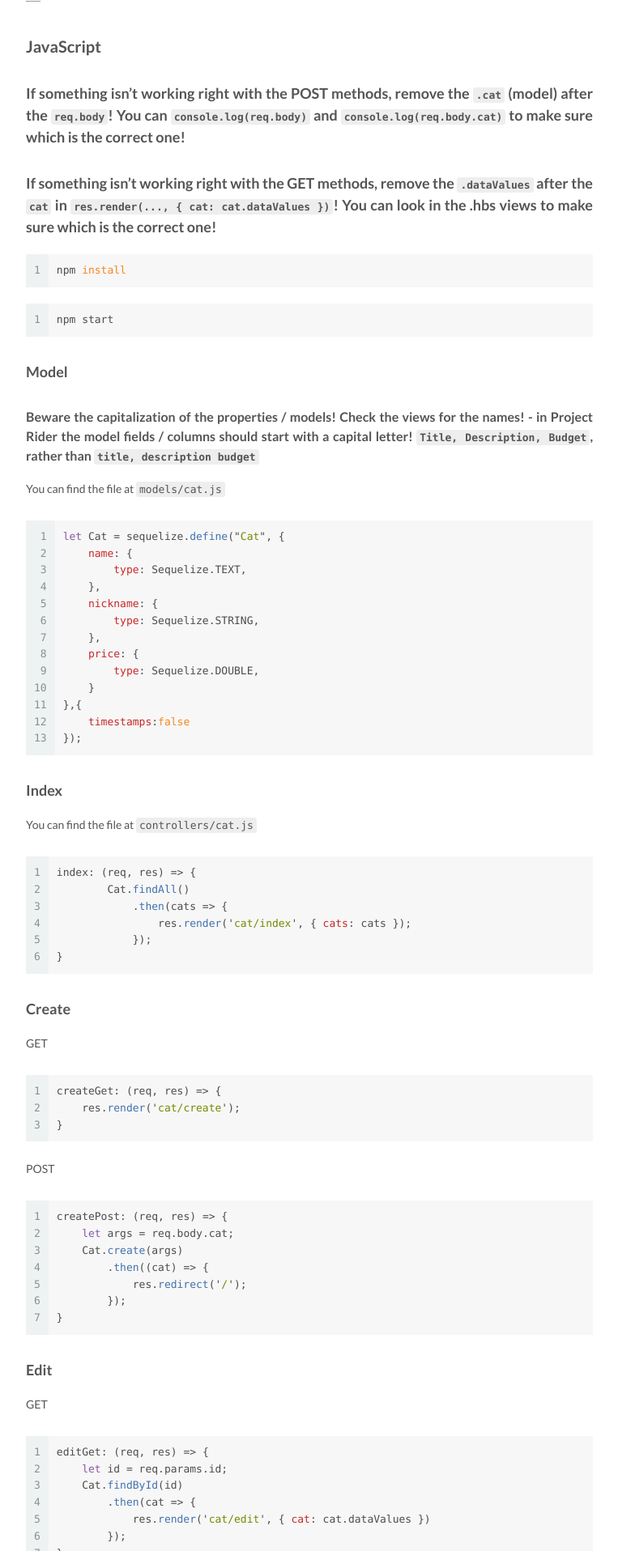
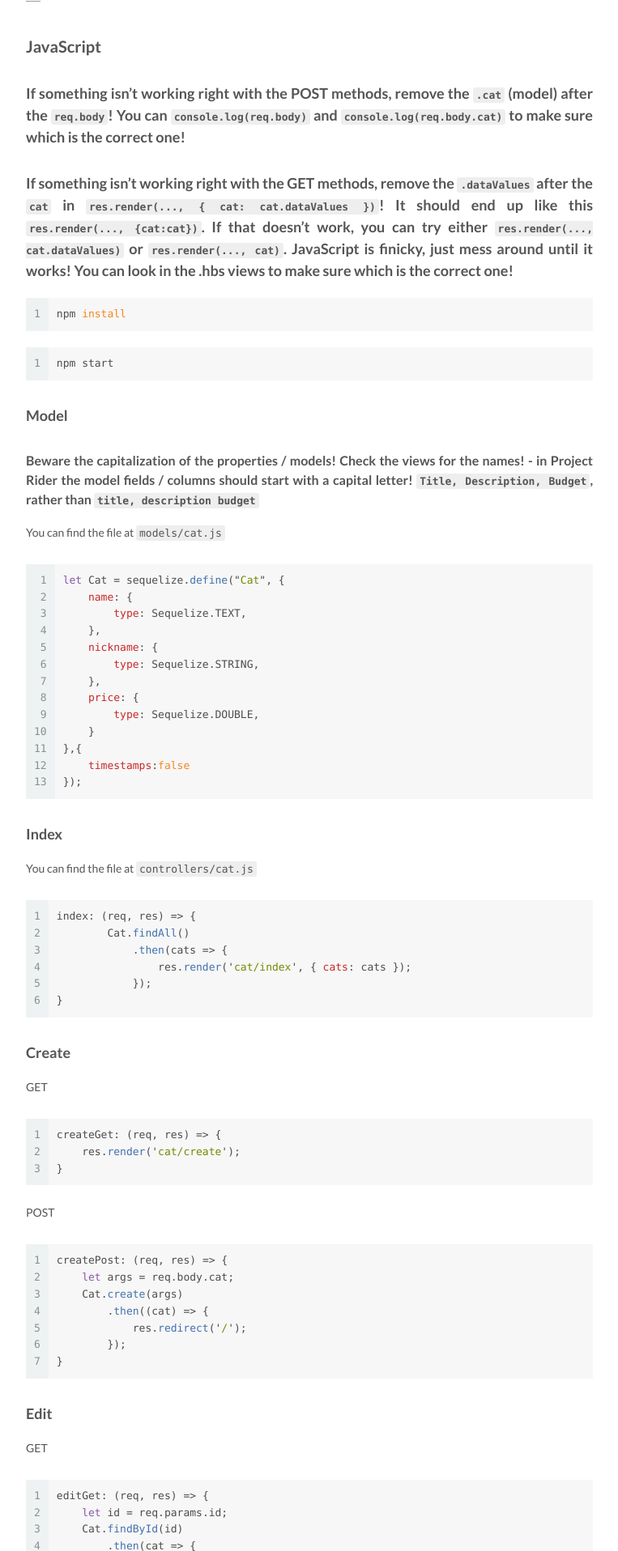
Before and after one commit to fr3fou/cheatsheet, a Jekyll site: the page built from _posts/2018-08-09-Intro.md, in a window 1280 px wide. Shown: the part 1118-3034 px from the top of the page at 81% size, without its empty margins (258-1021 px from the left). Built offline with Jekyll 4.4.1, drawn with Linux system fonts in a browser that asks for light colours.

Commit message:
Update 2018-08-09-Intro.md

````diff
--- a/_posts/2018-08-09-Intro.md
+++ b/_posts/2018-08-09-Intro.md
@@ -30,7 +30,7 @@ Models/CatDbContext.cs for C# (the DbContext for the given model)
 
 ### If something isn't working right with the POST methods, remove the `.cat` (model) after the `req.body`! You can `console.log(req.body)` and `console.log(req.body.cat)` to make sure which is the correct one!
 
-### If something isn't working right with the GET methods, remove the `.dataValues` after the `cat` in `res.render(..., { cat: cat.dataValues })`! You can look in the .hbs views to make sure which is the correct one!
+### If something isn't working right with the GET methods, remove the `.dataValues` after the `cat` in `res.render(..., { cat: cat.dataValues })`! It should end up like this `res.render(..., {cat:cat})`. If that doesn't work, you can try either `res.render(..., cat.dataValues)` or `res.render(..., cat)`. JavaScript is finicky, just mess around until it works! You can look in the .hbs views to make sure which is the correct one!
 
 
 ```sh
````
